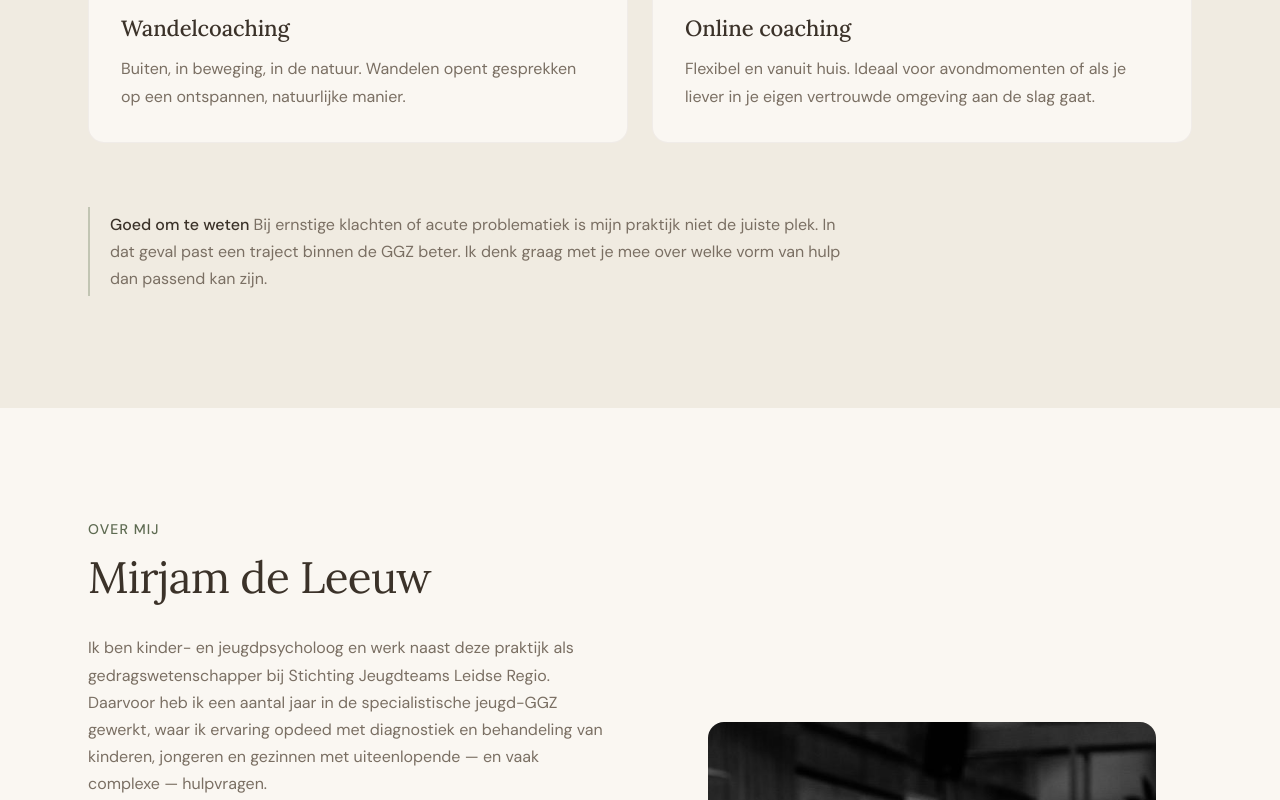
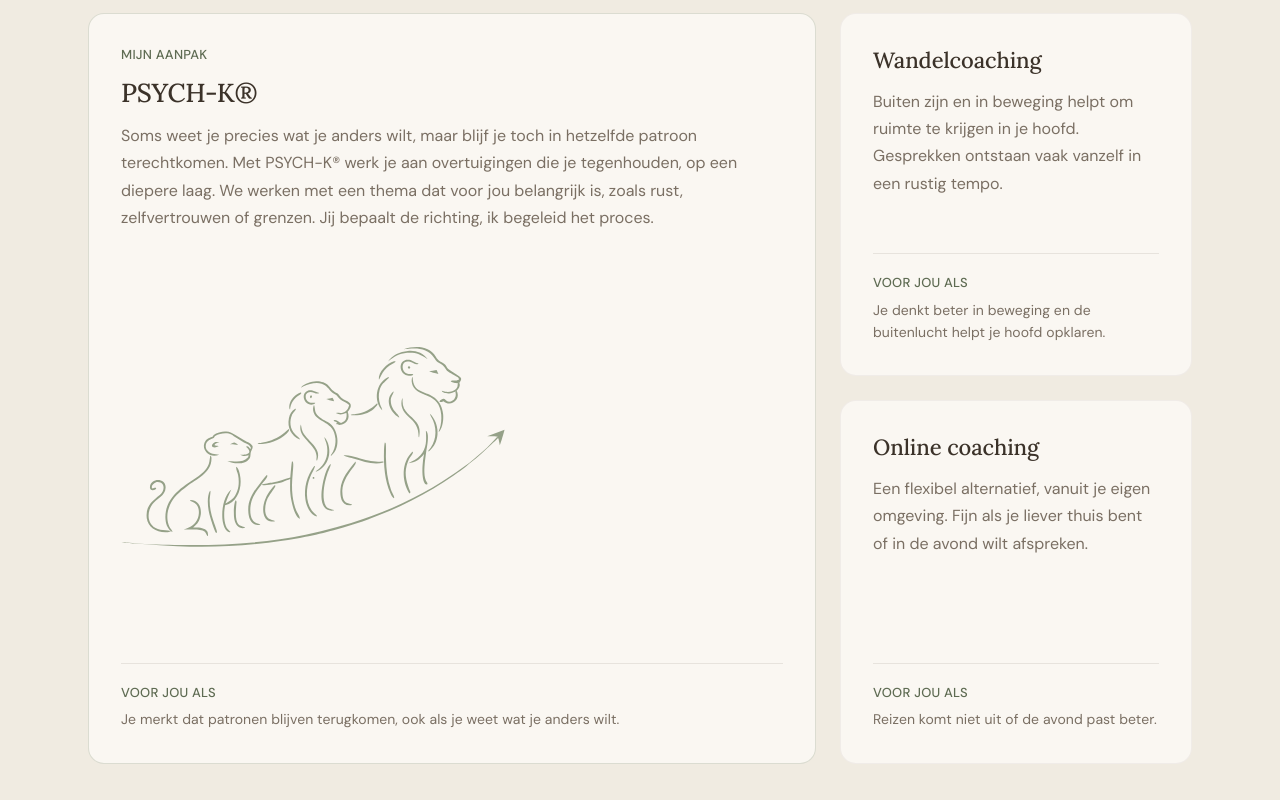
Before and after one commit to joostvdzwan/mirjam-de-leeuw, a Next.js app: page / in a window 1280 px wide. Shown: the part 1260-2060 px from the top of the page. Built offline with nearby package versions, Linux system fonts and the light colour scheme.

Commit message:
improvements

```diff
--- a/src/components/AboutPractice.tsx
+++ b/src/components/AboutPractice.tsx
@@ -34,19 +34,82 @@ export default function AboutPractice() {
         <h3 className="heading-lg heading-lg-medium mb-8 text-brown">
           {aboutPractice.formats.heading}
         </h3>
-        <StaggerContainer className="grid gap-6 md:grid-cols-2">
-          {aboutPractice.formats.items.map((item) => (
-            <StaggerItem key={item.title} variant="scaleIn">
-              <div className="rounded-2xl border border-brown/5 bg-cream p-5 md:p-8">
-                <h4 className="heading-md heading-md-medium mb-3 text-brown">
+        <StaggerContainer className="grid gap-6 lg:grid-cols-3 lg:grid-rows-2">
+          {aboutPractice.formats.items.map((item, idx) => {
+            const isFeatured = idx === 0;
+            const meta = item as {
+              title: string;
+              description: string;
+              label?: string;
+              forYou?: string;
+              logo?: string;
+              logoAlt?: string;
+            };
+            return (
+              <StaggerItem
+                key={item.title}
+                variant="scaleIn"
+                className={`h-full ${
+                  isFeatured ? "lg:col-span-2 lg:row-span-2" : ""
+                }`}
+              >
+                <div
+                  className={`group flex h-full flex-col rounded-2xl border bg-cream p-6 md:p-8 transition-all duration-300 hover:-translate-y-1 hover:shadow-lg ${
+                    isFeatured
+                      ? "border-sage/25 hover:border-sage/50"
+                      : "border-brown/5 hover:border-sage/30"
+                  }`}
+                >
+                  {meta.label && (
+                    <span className="label-sm label-sm-medium mb-3 uppercase tracking-[0.12em] text-sage-dark">
+                      {meta.label}
+                    </span>
+                  )}
+                  <h4
+                    className={`mb-3 text-brown ${
+                      isFeatured
+                        ? "heading-lg heading-lg-medium"
+                        : "heading-md heading-md-medium"
+                    }`}
+                  >
                     {item.title}
                   </h4>
                   <p className="body-md body-md-regular text-brown-muted">
                     {item.description}
                   </p>
+                  {meta.logo && (
+                    <div
+                      role="img"
+                      aria-label={meta.logoAlt ?? meta.title}
+                      className="mt-6 size-96 max-md:size-72 bg-sage opacity-80"
+                      style={{
+                        WebkitMaskImage: `url(${meta.logo})`,
+                        maskImage: `url(${meta.logo})`,
+                        WebkitMaskRepeat: "no-repeat",
+                        maskRepeat: "no-repeat",
+                        WebkitMaskSize: "contain",
+                        maskSize: "contain",
+                        WebkitMaskPosition: "left center",
+                        maskPosition: "left center",
+                      }}
+                    />
+                  )}
+                  {meta.forYou && (
+                    <div className="mt-auto pt-6">
+                      <div className="border-t border-brown/10 pt-5">
+                        <p className="label-sm label-sm-medium mb-1.5 uppercase tracking-[0.12em] text-sage-dark">
+                          Voor jou als
+                        </p>
+                        <p className="body-sm body-sm-regular text-brown-muted">
+                          {meta.forYou}
+                        </p>
+                      </div>
+                    </div>
+                  )}
                 </div>
               </StaggerItem>
-          ))}
+            );
+          })}
         </StaggerContainer>
       </MotionFadeIn>
 
--- a/src/content/nl.json
+++ b/src/content/nl.json
@@ -16,7 +16,7 @@
     "title": "Coachingpraktijk De Leeuw",
     "subtitle": "Coaching & Gezinsbegeleiding",
     "tagline": "Meer rust in je hoofd. Meer overzicht in wat er speelt.",
-    "intro": "Voor jongeren, ouders en volwassenen die vastlopen in terugkerende situaties, die vol twijfels zitten of onrust ervaren. Samen kijken we met een frisse blik naar wat er speelt en wat kan helpen om weer vooruit te komen.",
+    "intro": "Loop je vast, pieker je veel of merk je dat je steeds in hetzelfde terechtkomt? Samen kijken we met een frisse blik naar wat er speelt — en wat jou helpt om weer verder te komen. Voor jongeren, ouders en volwassenen.",
     "ctaPrimary": "Plan een kennismakingsgesprek",
     "ctaSecondary": "Lees meer over de werkwijze",
     "imageAlt": "Wandelpad door de natuur — rustgevend groen landschap"
@@ -25,36 +25,46 @@
     "sectionLabel": "Over de praktijk",
     "heading": "Over de praktijk",
     "paragraphs": [
-      "Ruimte om even stil te staan. We kijken naar gedrag, onderliggende factoren en de omgeving — gezin, school/studie/werk, vrienden en familie. Altijd gericht op inzicht en overzicht."
+      "Ruimte om even stil te staan. We kijken naar wat er speelt, naar gedrag en naar wat daaronder ligt. Ook de invloed van je omgeving nemen we mee — zoals gezin, school, werk en relaties. Het doel is om meer inzicht en overzicht te krijgen, zodat je weer verder kunt."
     ],
     "formats": {
       "heading": "Coaching op jouw manier",
       "items": [
         {
+          "title": "PSYCH-K®",
+          "label": "Mijn aanpak",
+          "description": "Soms weet je precies wat je anders wilt, maar blijf je toch in hetzelfde patroon terechtkomen. Met PSYCH-K® werk je aan overtuigingen die je tegenhouden, op een diepere laag. We werken met een thema dat voor jou belangrijk is, zoals rust, zelfvertrouwen of grenzen. Jij bepaalt de richting, ik begeleid het proces.",
+          "logo": "/logo.svg",
+          "logoAlt": "",
+          "forYou": "Je merkt dat patronen blijven terugkomen, ook als je weet wat je anders wilt."
+        },
+        {
           "title": "Wandelcoaching",
-          "description": "Buiten, in beweging, in de natuur. Wandelen opent gesprekken op een ontspannen, natuurlijke manier."
+          "description": "Buiten zijn en in beweging helpt om ruimte te krijgen in je hoofd. Gesprekken ontstaan vaak vanzelf in een rustig tempo.",
+          "forYou": "Je denkt beter in beweging en de buitenlucht helpt je hoofd opklaren."
         },
         {
           "title": "Online coaching",
-          "description": "Flexibel en vanuit huis. Ideaal voor avondmomenten of als je liever in je eigen vertrouwde omgeving aan de slag gaat."
+          "description": "Een flexibel alternatief, vanuit je eigen omgeving. Fijn als je liever thuis bent of in de avond wilt afspreken.",
+          "forYou": "Reizen komt niet uit of de avond past beter."
         }
       ]
     },
     "disclaimer": {
-      "heading": "Goed om te weten",
-      "text": "Bij ernstige klachten of acute problematiek is mijn praktijk niet de juiste plek. In dat geval past een traject binnen de GGZ beter. Ik denk graag met je mee over welke vorm van hulp dan passend kan zijn."
+      "heading": "Belangrijk om te weten",
+      "text": "Ik bied coaching, geen diagnostiek of behandeling binnen de GGZ. Bij ernstige klachten of crisis denk ik met je mee over passende hulp."
     }
   },
   "aboutMe": {
     "sectionLabel": "Over mij",
     "heading": "Mirjam de Leeuw",
     "paragraphs": [
-      "Ik ben kinder- en jeugdpsycholoog en werk naast deze praktijk als gedragswetenschapper bij Stichting Jeugdteams Leidse Regio. Daarvoor heb ik een aantal jaar in de specialistische jeugd-GGZ gewerkt, waar ik ervaring opdeed met diagnostiek en behandeling van kinderen, jongeren en gezinnen met uiteenlopende — en vaak complexe — hulpvragen.",
-      "In die jaren zag ik van dichtbij hoe de zorg vaak is ingericht: gericht op diagnoses en trajecten, met steeds langere wachtlijsten als gevolg. Terwijl veel mensen juist geholpen zijn met op tijd stilstaan, overzicht krijgen en iemand die met hen meedenkt.",
-      "Die ervaring bracht mij ertoe mijn eigen praktijk te starten. Een plek waar het niet draait om labels, maar om wat er op dat moment speelt en wat iemand nodig heeft.",
-      "In mijn begeleiding kijk ik verder dan gedrag alleen. Gedrag is voor mij een ingang — een signaal van iets wat eronder ligt. Door samen te onderzoeken welke patronen een rol spelen, ontstaat er ruimte voor inzicht en verandering.",
-      "Naast mijn werk ben ik moeder van twee jonge kinderen. Dat maakt me ervan bewust hoe normaal het is om het soms even niet te weten, geraakt te worden of vast te lopen. Het hoort bij het leven — en bij het ouderschap. Die herkenning neem ik mee in mijn werk. Ik weet hoe helpend het kan zijn als iemand met je meekijkt zonder oordeel.",
-      "Mijn manier van werken is laagdrempelig, betrokken en praktisch. Geen standaardtrajecten, maar samen kijken naar wat helpt — zodat je verder kunt op een manier die bij jou past."
+      "Ik ben psycholoog en heb de master kinder- en jeugdpsychologie gevolgd. Daarna heb ik 6,5 jaar in de jeugd-GGZ gewerkt, waar ik ervaring heb opgedaan met intakes, diagnostiek en behandeling van kinderen, jongeren en gezinnen met uiteenlopende hulpvragen.",
+      "Op dit moment werk ik als gedragswetenschapper binnen het Jeugdteam. Daar denk ik inhoudelijk mee met mijn team over casuïstiek, ben ik betrokken bij (basis)diagnostiek en behandeling en draag ik bij aan de ontwikkeling van beleid en methodiek. In de afgelopen jaren heb ik veel ervaring opgebouwd in het werken met complexe hulpvragen en verschillende systemen rondom gezinnen.",
+      "Tegelijkertijd merkte ik — zowel in de GGZ als in mijn huidige werk — dat het zorgsysteem vaak is ingericht op classificaties en lange trajecten. De werkdruk is hoog en wachtlijsten lopen op, terwijl veel mensen juist geholpen zijn met eerder stilstaan, overzicht krijgen en praktische handvatten.",
+      "De wens om een eigen praktijk te starten was er al langer. In PSYCH-K® kwam voor mij veel samen van waar ik in geloof: werken op een diepere laag, maar wel praktisch en zonder dat het zwaar hoeft te worden. Dat maakte dat ik, naast mijn huidige baan, mijn eigen praktijk ben gestart.",
+      "In mijn werk kijk ik verder dan gedrag alleen. We onderzoeken samen patronen, overtuigingen en automatische reacties, en wat jou helpt om weer meer rust en richting te ervaren. Ik werk laagdrempelig, betrokken en praktisch — geen standaardtraject, maar afgestemd op wat jij nodig hebt.",
+      "Naast mijn werk ben ik moeder van twee jonge kinderen. Dat helpt me relativeren: vastlopen hoort bij het leven. Je hoeft het alleen niet alleen te doen."
     ],
     "credentials": [
       "SKJ geregistreerd – 130005177"
@@ -65,7 +75,7 @@
   "forWhom": {
     "sectionLabel": "Voor wie",
     "heading": "Voor jongeren, ouders en volwassenen",
-    "intro": "",
+    "intro": "Je hoeft geen duidelijke hulpvraag te hebben. Vaak begint het met het gevoel dat iets niet klopt.",
     "groups": [
       {
         "title": "Jongeren (16+)",
@@ -87,7 +97,7 @@
   "commonQuestions": {
     "sectionLabel": "Thema's",
     "heading": "Herken je iets in deze thema's?",
-    "intro": "Je hoeft geen duidelijke hulpvraag te hebben. Vaak begint het met een gevoel dat iets niet lekker loopt.",
+    "intro": "Misschien herken je iets in de onderwerpen die vaak terugkomen in gesprekken.",
     "items": [
       "Terugkerende situaties thuis of in relaties",
       "Vragen over gedrag of ontwikkeling",
@@ -104,12 +114,12 @@
       {
         "number": 1,
         "title": "Kennismaking",
-        "description": "Telefonisch, 20 à 30 minuten, kosteloos."
+        "description": "Telefonisch, 20 à 30 minuten, kosteloos en vrijblijvend. We kijken samen naar je vraag en of coaching passend is."
       },
       {
         "number": 2,
         "title": "Vervolggesprekken",
-        "description": "Online of wandelend. Wandelgesprekken brengen je letterlijk in beweging en helpen om gedachten makkelijker op gang te laten komen en situaties vanuit een ander perspectief te bekijken."
+        "description": "Online of wandelend. Er is geen vast traject; we stemmen samen af wat helpend is en plannen gesprekken die aansluiten bij wat jij nodig hebt."
       }
     ]
   },
@@ -119,7 +129,7 @@
     "intro": "Particulier — geen vergoeding via zorgverzekering.",
     "cards": [
       {
-        "title": "Wandelgesprek",
+        "title": "Wandelcoaching",
         "subtitle": "60–90 minuten",
         "price": "€125",
         "unit": "per sessie",
@@ -129,24 +139,36 @@
         "cta": "Plan een wandelgesprek"
       },
       {
+        "title": "PSYCH-K®",
+        "subtitle": "60–90 minuten",
+        "price": "€125",
+        "unit": "per sessie",
+        "description": "Werken aan overtuigingen die je tegenhouden, op een diepere laag. Jij bepaalt het thema, ik begeleid het proces.",
+        "highlighted": false,
+        "badge": null,
+        "cta": "Plan een PSYCH-K® sessie"
+      },
+      {
         "title": "Online gesprek",
         "subtitle": "60 minuten",
-        "price": "€110",
+        "price": "€95",
         "unit": "per sessie",
-        "description": "Flexibel en vanuit huis. Ideaal voor avondmomenten of wanneer je liever vanuit je eigen omgeving werkt.",
+        "description": "Flexibel en vanuit je eigen omgeving. Fijn voor avondmomenten of wanneer je liever thuis bent.",
         "highlighted": false,
         "badge": null,
         "cta": "Plan een online gesprek"
       }
     ],
     "bundles": {
-      "heading": "Bundels",
+      "heading": "Pakketten",
+      "subheading": "Een pakket bestaat uit drie sessies.",
       "items": [
-        { "title": "5 wandelgesprekken", "price": "€600" },
-        { "title": "5 online gesprekken", "price": "€525" }
+        { "title": "Wandelcoaching — 3 sessies", "price": "€345" },
+        { "title": "PSYCH-K® — 3 sessies", "price": "€345" },
+        { "title": "Online — 3 sessies", "price": "€255" }
       ]
     },
-    "note": "Na het gesprek ontvang je een factuur."
+    "note": "Na het gesprek ontvang je een factuur. De praktijk neemt deel aan de kleineondernemersregeling (KOR); momenteel wordt geen btw in rekening gebracht. Indien deze regeling wijzigt of vervalt, kan btw worden toegevoegd. Tarieven kunnen worden aangepast; wijzigingen worden tijdig en duidelijk gecommuniceerd."
   },
   "availability": {
     "sectionLabel": "Beschikbaarheid",
@@ -163,37 +185,37 @@
     "values": [
       {
         "title": "Rust & Ruimte",
-        "description": "Een veilige, rustige sfeer waarin je jezelf kunt zijn."
+        "description": "Een rustige sfeer waarin je jezelf kunt zijn."
       },
       {
         "title": "Inzicht",
-        "description": "Samen ontdekken wat er achter gedrag of gevoel zit."
+        "description": "Samen ontdekken wat er onder gedrag of gevoel ligt."
       },
       {
         "title": "Praktisch",
-        "description": "Geen vage theorie, maar concrete stappen die passen bij jouw leven."
+        "description": "Concrete stappen die passen bij jouw leven."
       },
       {
         "title": "Systeemgericht",
-        "description": "Ik kijk niet alleen naar jou, maar naar je hele context: gezin, relaties en omgeving."
+        "description": "Niet alleen jou, maar ook je context: gezin, relaties, omgeving."
       },
       {
         "title": "Verbinding",
-        "description": "Echt contact is de basis van verandering."
+        "description": "Echt contact als basis voor verandering."
       }
     ]
   },
   "contact": {
     "sectionLabel": "Contact",
     "heading": "Plan een kennismakingsgesprek",
-    "intro": "Plan een kennismakingsgesprek of stel je vraag.",
+    "intro": "Wil je kennismaken of heb je een vraag? Je bent welkom om contact op te nemen.",
     "subIntro": "",
     "email": "mirjam@deleeuw.nl",
     "phone": "",
     "formats": "Online of wandelend — in en rondom Leiden",
-    "kennismaking": "Telefonische kennismaking: kosteloos, zonder verplichtingen",
+    "kennismaking": "Een telefonische kennismaking is kosteloos en vrijblijvend.",
     "cta": "Plan een kennismakingsgesprek",
-    "closingQuote": "Je hoeft het niet alleen uit te zoeken.",
+    "closingQuote": "Je hoeft het niet alleen te doen.",
     "form": {
       "nameLabel": "Naam",
       "namePlaceholder": "Je naam",
```
Also changed, not shown: src/app/algemene-voorwaarden/page.tsx (+31 -59 lines), src/app/privacy/page.tsx (+12 -30 lines), src/components/Pricing.tsx (+9 -4 lines), public/logo.svg, public/psych-logo.png (added). Lines whose indentation alone changed are shown as unchanged.
